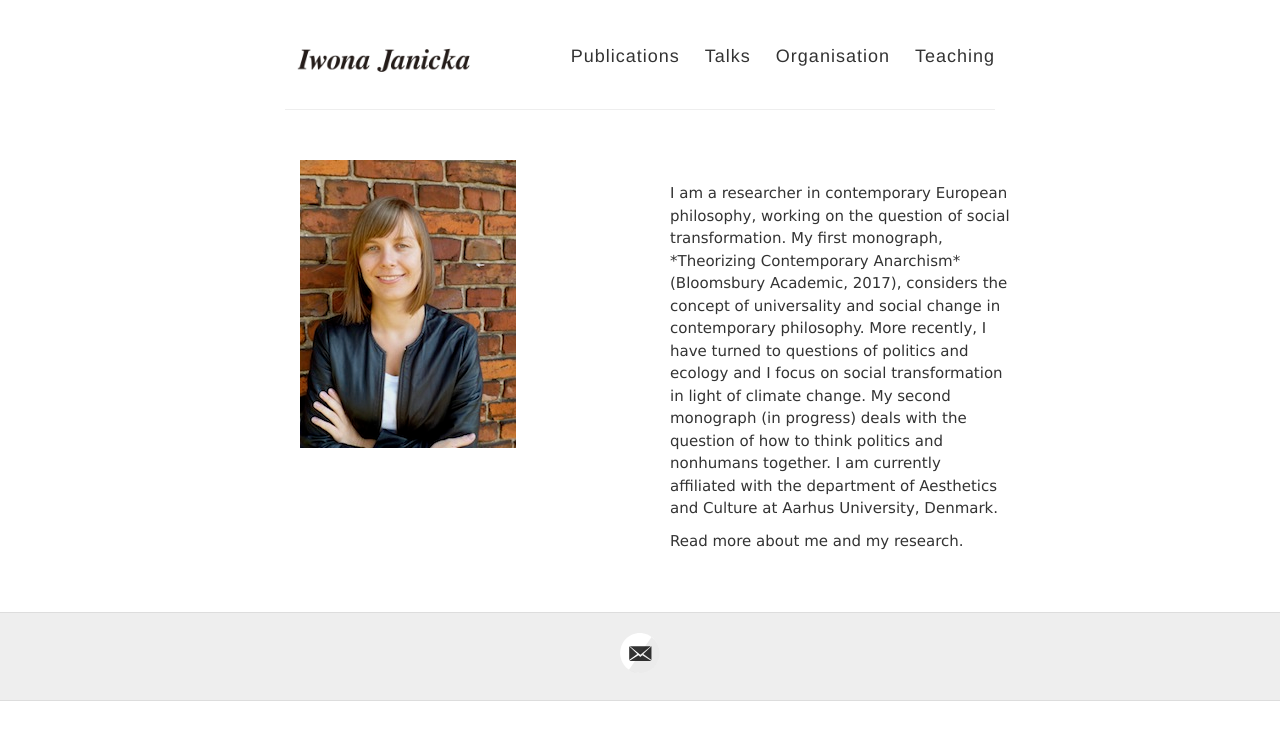
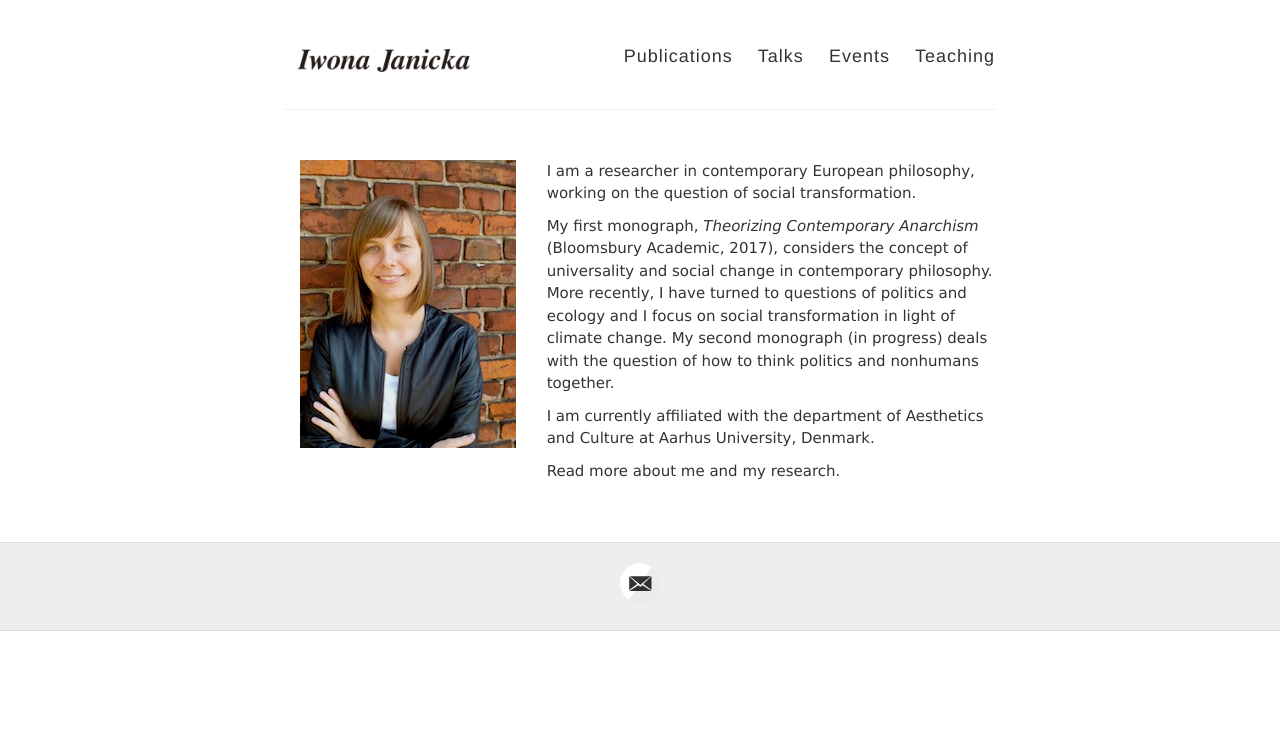
Before and after one commit to IJanicka/IJanicka.github.io, a Jekyll site: the page built from index.md, in a window 1280 px wide. Shown: the top 740 px of the page. Built offline with Jekyll 4.4.1, drawn with Linux system fonts in a browser that asks for light colours.

Commit message:
Minor changes

```diff
--- a/_layouts/default.html
+++ b/_layouts/default.html
@@ -30,7 +30,7 @@
           <nav>
             <a href="{{ site.baseurl }}/publications">Publications</a>
             <a href="{{ site.baseurl }}/talks">Talks</a>
-            <a href="{{ site.baseurl }}/organisation">Organisation</a>
+            <a href="{{ site.baseurl }}/events">Events</a>
             <a href="{{ site.baseurl }}/teaching">Teaching</a>
 
           </nav>
--- a/index.md
+++ b/index.md
@@ -6,11 +6,13 @@ permalink: /
 
 <div class="container">
   <div class="row">
-    <div class="col-sm-6">
-    <img src="../images/profile.jpg"/>
-    </div>
-    <div class="col-sm-6">
-    <p><br>I am a researcher in contemporary European philosophy, working on the question of social transformation. My first monograph, *Theorizing Contemporary Anarchism* (Bloomsbury Academic, 2017), considers the concept of universality and social change in contemporary philosophy. More recently, I have turned to questions of politics and ecology and I focus on social transformation in light of climate change. My second monograph (in progress) deals with the question of how to think politics and nonhumans together. I am currently affiliated with the department of Aesthetics and Culture at Aarhus University, Denmark.</p>
+     <div class="col-sm-4">
+       <img src="../images/profile.jpg" style="align:center;"/>
+     </div>
+    <div class="col-sm-8">
+    <p>I am a researcher in contemporary European philosophy, working on the question of social transformation.</p>
+    <p> My first monograph, <i>Theorizing Contemporary Anarchism</i> (Bloomsbury Academic, 2017), considers the concept of universality and social change in contemporary philosophy. More recently, I have turned to questions of politics and ecology and I focus on social transformation in light of climate change. My second monograph (in progress) deals with the question of how to think politics and nonhumans together.</p>
+    <p>I am currently affiliated with the department of Aesthetics and Culture at Aarhus University, Denmark.</p>
       <p><a href="about">Read more about me and my research.</a></p>
     </div>
   </div>
--- a/style.scss
+++ b/style.scss
@@ -66,6 +66,7 @@ h4 {
 
 p {
   margin: 15px 0;
+  align: justified;
 }
 
 a {
```
Also changed, not shown: events.md (renamed from organisation.md, +1 -1 lines), teaching.md (+5 -5 lines).
